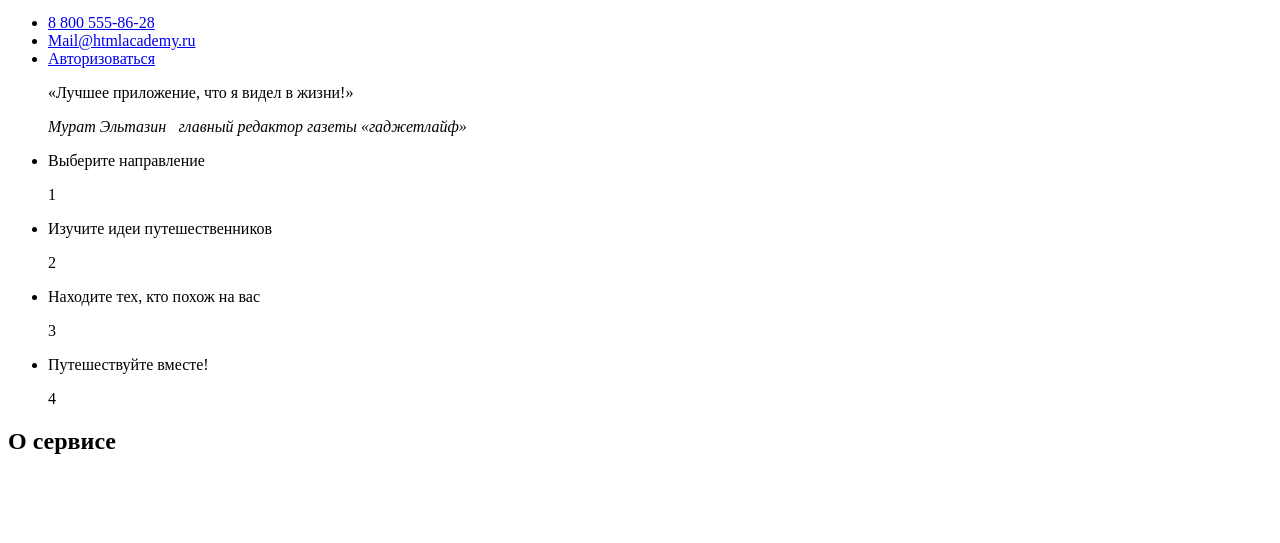
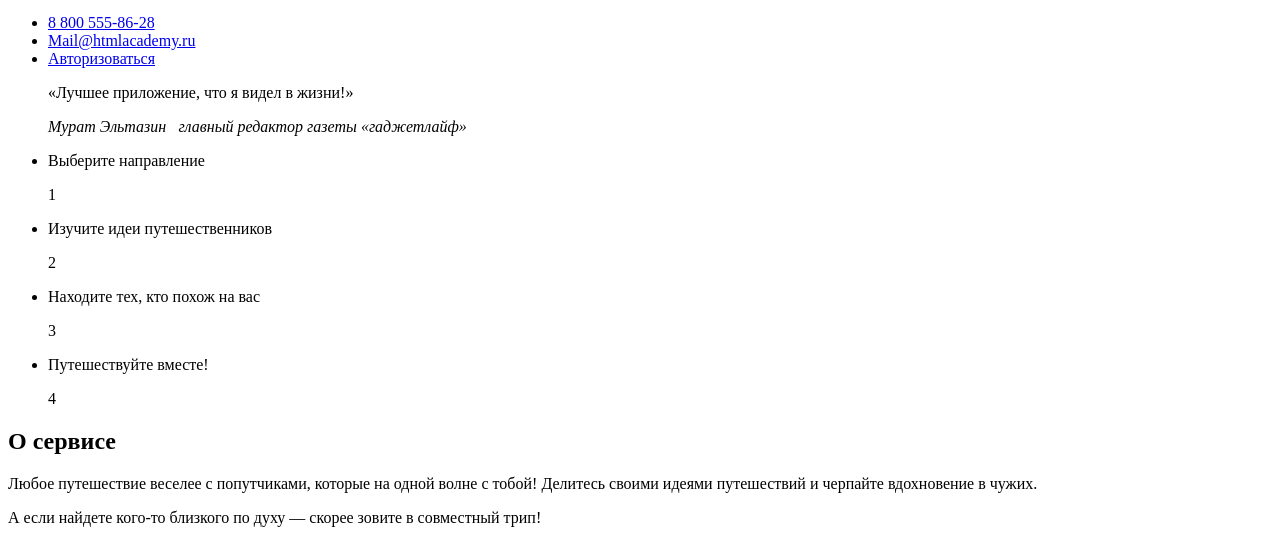
Before and after one commit to GolubkovN/1175037-pognali-19, a website: page source/index.html in a window 1280 px wide. Shown: the part 362-905 px from the top of the page. Before the commit the page ends 837 px from the top, so only its background shows below. Drawn offline with Linux system fonts and the light colour scheme.

Commit message:
Добавляет секцию О сервисе

```diff
--- a/source/index.html
+++ b/source/index.html
@@ -99,6 +99,16 @@
     </section><!--/.intro-->
     <section class="about-service">
       <h2 class="about-service__title">О сервисе</h2>
+      <p class="about-service__text">
+        Любое путешествие веселее
+        с попутчиками, которые на одной волне с тобой!
+        Делитесь своими идеями путешествий и черпайте вдохновение в чужих.
+      </p>
+      <p class="about-service__advice">
+        А если найдете кого-то
+        близкого по духу — скорее
+        зовите в совместный трип!
+      </p>
     </section>
   </main>
 </body>
```
